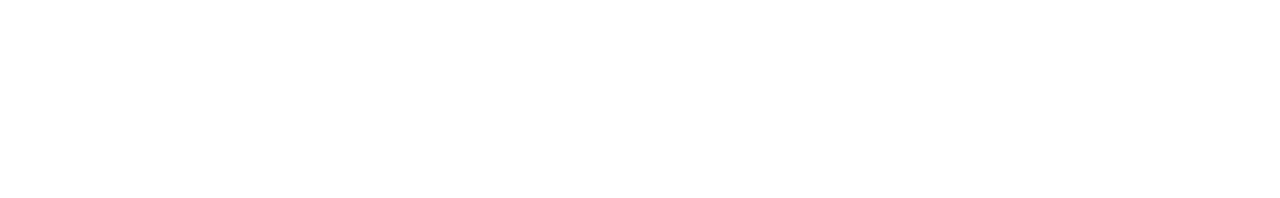
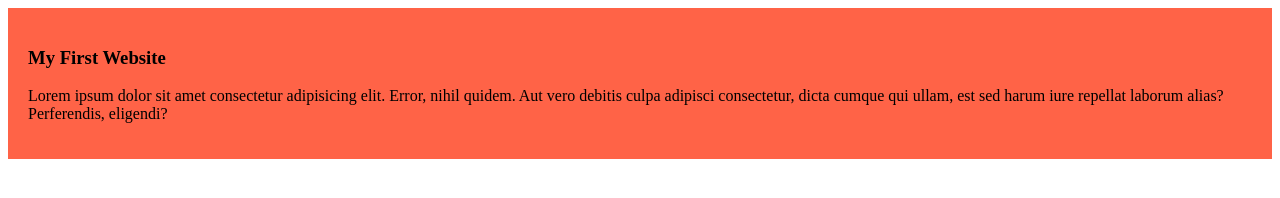
Before and after one commit to joynul24/my-first-github-repo, a plain HTML site: page index.html in a window 1280 px wide. Drawn offline with Linux system fonts and the light colour scheme.

Commit message:
added the first blog

```diff
--- a/index.html
+++ b/index.html
@@ -4,8 +4,12 @@
     <meta charset="UTF-8">
     <meta name="viewport" content="width=device-width, initial-scale=1.0">
     <title>My First Ever Repo</title>
+    <link rel="stylesheet" href="styles/blog.css">
 </head>
 <body>
-
+     <div>
+        <h3>My First Website</h3>
+        <p>Lorem ipsum dolor sit amet consectetur adipisicing elit. Error, nihil quidem. Aut vero debitis culpa adipisci consectetur, dicta cumque qui ullam, est sed harum iure repellat laborum alias? Perferendis, eligendi?</p>
+     </div>
 </body>
 </html>
--- /dev/null
+++ b/styles/blog.css
@@ -0,0 +1,5 @@
+div{
+    background-color: tomato;
+    padding: 20px;
+
+}
```
